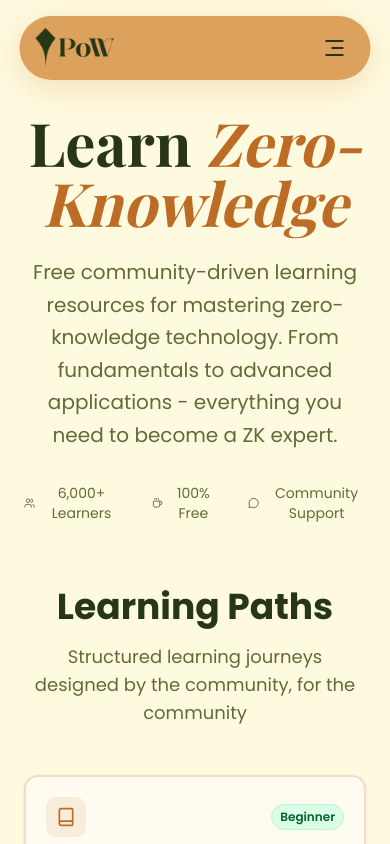
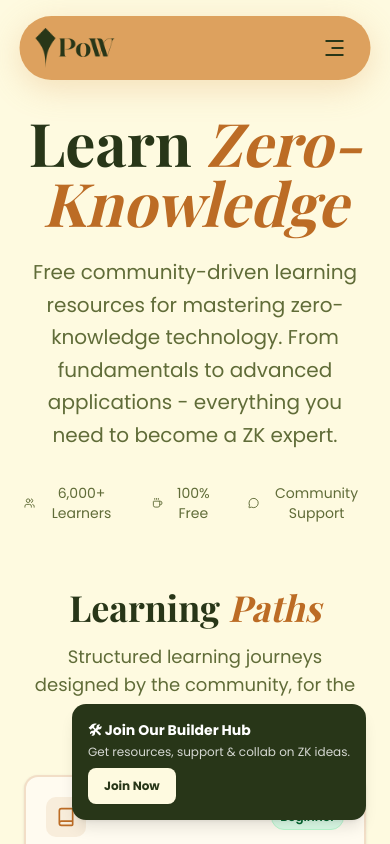
Before and after one commit to MadhuVarshaP/PoW, a Next.js app: page /learn in a window 390 px wide. Shown: the top 844 px of the page. Built offline with nearby package versions, Linux system fonts and the light colour scheme.

Commit message:
learn page updated

```diff
--- a/src/app/learn/page.js
+++ b/src/app/learn/page.js
@@ -338,7 +338,8 @@ export default function LearnPage() {
           className="mb-20"
         >
           <div className="text-center mb-12">
-            <h2 className="text-4xl font-bold text-[#283618] mb-4">Learning Paths</h2>
+            <h2 className="text-4xl font-bold text-[#283618] mb-4 font-display">Learning <span className="italic text-[#BC6C25]">Paths</span></h2>
+
             <p className="text-lg text-[#606C38] max-w-2xl mx-auto">
               Structured learning journeys designed by the community, for the community
             </p>
@@ -420,7 +421,7 @@ export default function LearnPage() {
           className="mb-20"
         >
           <div className="text-center mb-12">
-            <h2 className="text-4xl font-bold text-[#283618] mb-4">Learning Resources</h2>
+            <h2 className="text-4xl font-bold text-[#283618] mb-4 font-display">Learning <span className="italic text-[#BC6C25]">Resources</span></h2>
             <p className="text-lg text-[#606C38] max-w-2xl mx-auto">
               Curated collection of free resources to accelerate your ZK journey
             </p>
@@ -512,15 +513,16 @@ export default function LearnPage() {
           </div>
         </motion.div>
 
+
         {/* Community Workshops Section */}
         <motion.div
           variants={containerVariants}
           initial="hidden"
           animate="visible"
-          className="mb-20"
+          className="my-20"
         >
           <div className="text-center mb-12">
-            <h2 className="text-4xl font-bold text-[#283618] mb-4">Community Workshops</h2>
+            <h2 className="text-4xl font-bold text-[#283618] mb-4 font-display">Community <span className="italic text-[#BC6C25]">Workshops</span></h2>
             <p className="text-lg text-[#606C38] max-w-2xl mx-auto">
               Join live workshops and connect with fellow ZK enthusiasts
             </p>
@@ -586,39 +588,22 @@ export default function LearnPage() {
           </div>
         </motion.div>
 
-        {/* Community Call to Action */}
-        <motion.div
-          initial={{ opacity: 0, y: 30 }}
-          animate={{ opacity: 1, y: 0 }}
-          transition={{ delay: 1, duration: 0.6 }}
-          className="mt-20"
-        >
-          <div className="bg-gradient-to-r from-[#BC6C25] to-[#283618] rounded-2xl p-8 text-white text-center">
-            <Shield className="w-12 h-12 mx-auto mb-4 opacity-80" />
-            <h2 className="text-3xl font-bold mb-4">
-              Join Our Learning Community
-            </h2>
-            <p className="text-lg mb-6 opacity-90 max-w-2xl mx-auto">
-              Connect with thousands of ZK enthusiasts, share knowledge, and build the future of privacy together.
-              Everything is free and open-source.
-            </p>
-            <div className="flex flex-col sm:flex-row gap-4 justify-center">
-              <Button
-                variant="outline"
-                className="bg-white text-[#283618] hover:bg-[#FEFAE0] border-white font-semibold px-8 py-3"
-              >
-                Join Discord
-              </Button>
-              <Button
-                variant="ghost"
-                className="text-white hover:bg-white/10 border border-white/30 font-semibold px-8 py-3"
-              >
-                Contribute Resources
-              </Button>
-            </div>
-          </div>
-        </motion.div>
       </main>
+
+      <motion.div
+        initial={{ opacity: 0, y: 50 }}
+        whileInView={{ opacity: 1, y: 0 }}
+        transition={{ duration: 0.6 }}
+        className="fixed bottom-6 right-6 bg-[#283618] text-white p-4 rounded-xl shadow-lg z-50"
+      >
+        <h4 className="text-sm font-bold mb-1">🛠 Join Our Builder Hub</h4>
+        <p className="text-xs opacity-80 mb-2">Get resources, support & collab on ZK ideas.</p>
+        <Button className="bg-[#FEFAE0] text-[#283618] text-xs font-bold py-1 px-4 rounded-md">
+          Join Now
+        </Button>
+      </motion.div>
+
+
 
       <Footer />
     </div>
```
